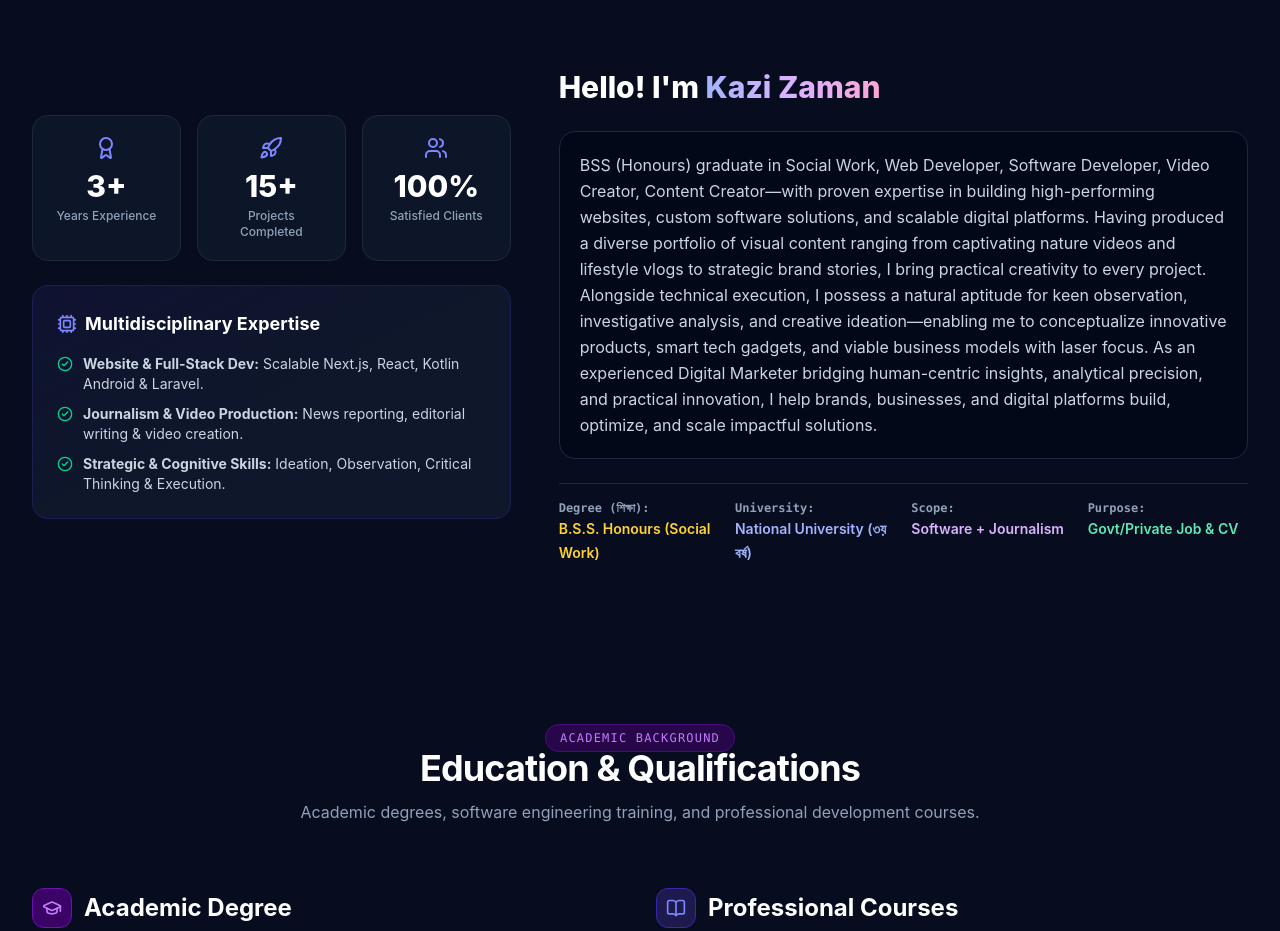
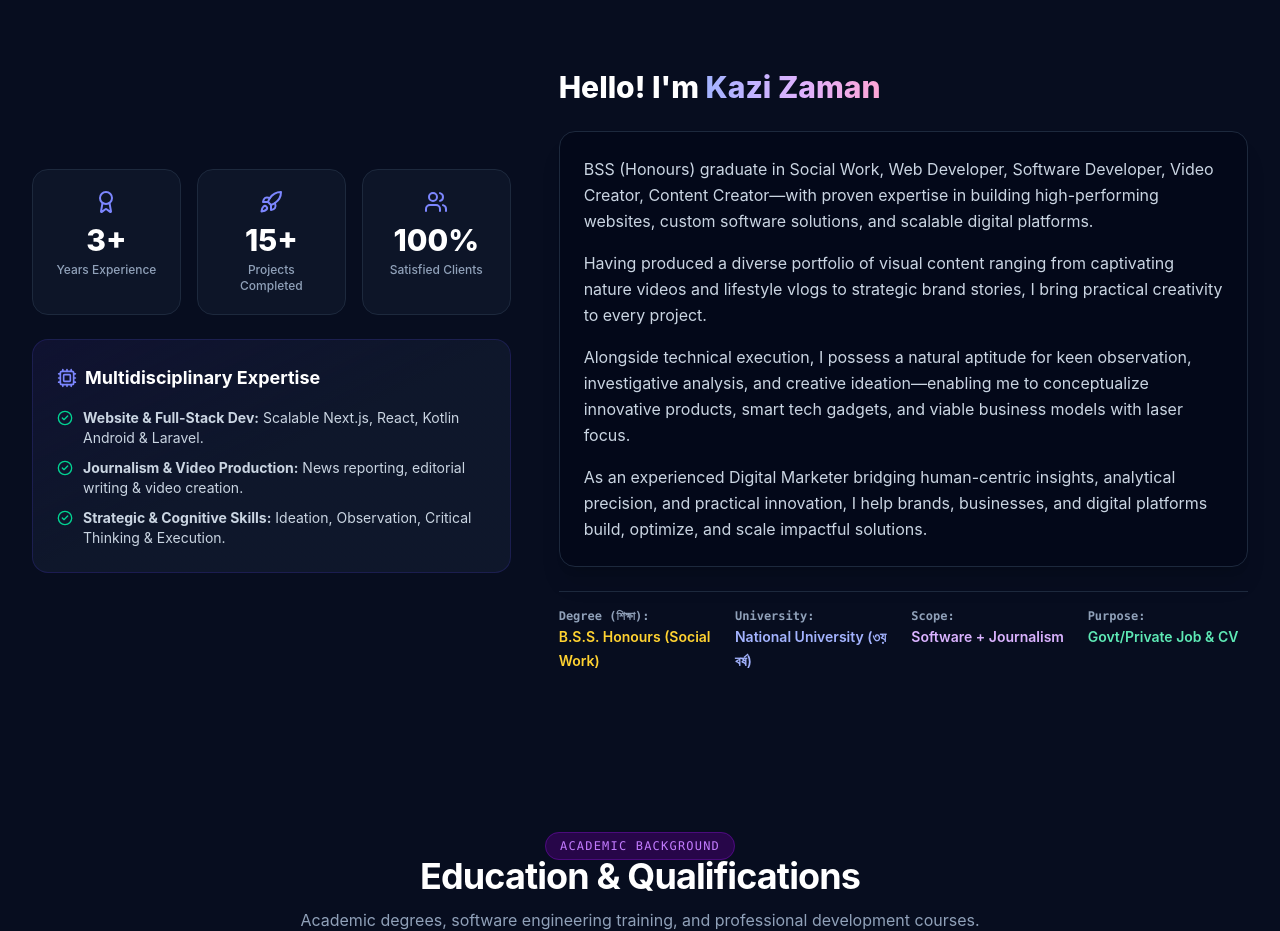
Before and after one commit to tusharwdev/kazizaman-portfolio, a Next.js app: page / in a window 1280 px wide. Shown: the part 3800-4731 px from the top of the page. Built offline with nearby package versions, Linux system fonts and the light colour scheme.

Commit message:
Update About section bio in kazizaman.online

```diff
--- a/db-snapshots/portfolio_data.json
+++ b/db-snapshots/portfolio_data.json
@@ -12,7 +12,7 @@
     "fiverr": "https://www.fiverr.com/kazitushar1",
     "github": "https://github.com/tusharwdev",
     "whatsapp": "https://wa.me/8801786242046",
-    "bio": "প্রযুক্তিগত দক্ষতা, সাংবাদিকতা, সৃজনশীল ধারণা, গবেষণা এবং সম-গুরুত্ব সম্পন্ন ৯টি মূল যোগ্যতায় সমৃদ্ধ পেশাদার প্রোফাইল। সরকারি ও বেসরকারি চাকরি, সিভি এবং সোশ্যাল মিডিয়া উপস্থাপনার জন্য তৈরি।",
+    "bio": "BSS (Honours) graduate in Social Work, Web Developer, Software Developer, Video Creator, Content Creator—with proven expertise in building high-performing websites, custom software solutions, and scalable digital platforms.\n\nHaving produced a diverse portfolio of visual content ranging from captivating nature videos and lifestyle vlogs to strategic brand stories, I bring practical creativity to every project.\n\nAlongside technical execution, I possess a natural aptitude for keen observation, investigative analysis, and creative ideation—enabling me to conceptualize innovative products, smart tech gadgets, and viable business models with laser focus.\n\nAs an experienced Digital Marketer bridging human-centric insights, analytical precision, and practical innovation, I help brands, businesses, and digital platforms build, optimize, and scale impactful solutions.",
     "statusBadge": "Multidisciplinary Specialist | Available for Executive Roles, Tech Projects & Media Consultancy"
   },
   "stats": {
--- a/src/components/About.tsx
+++ b/src/components/About.tsx
@@ -84,9 +84,11 @@ export default function About() {
               </span>
             </h3>
 
-            <p className="text-slate-300 leading-relaxed text-sm sm:text-base bg-slate-950/70 p-5 rounded-2xl border border-slate-800">
-              {developer.bio}
-            </p>
+            <div className="space-y-4 text-slate-300 leading-relaxed text-sm sm:text-base bg-slate-950/70 p-6 rounded-2xl border border-slate-800 shadow-xl">
+              {developer.bio.split("\n\n").map((paragraph, idx) => (
+                <p key={idx}>{paragraph}</p>
+              ))}
+            </div>
 
             <div className="grid grid-cols-2 sm:grid-cols-4 gap-4 pt-4 border-t border-slate-800">
               <div>
--- a/src/context/PortfolioContext.tsx
+++ b/src/context/PortfolioContext.tsx
@@ -83,7 +83,7 @@ export const initialPortfolioData: PortfolioData = {
     fiverr: "https://www.fiverr.com/kazitushar1",
     github: "https://github.com/tusharwdev",
     whatsapp: "https://wa.me/8801786242046",
-    bio: "BSS (Honours) graduate in Social Work, Web Developer, Software Developer, Video Creator, Content Creator—with proven expertise in building high-performing websites, custom software solutions, and scalable digital platforms. Having produced a diverse portfolio of visual content ranging from captivating nature videos and lifestyle vlogs to strategic brand stories, I bring practical creativity to every project. Alongside technical execution, I possess a natural aptitude for keen observation, investigative analysis, and creative ideation—enabling me to conceptualize innovative products, smart tech gadgets, and viable business models with laser focus. As an experienced Digital Marketer bridging human-centric insights, analytical precision, and practical innovation, I help brands, businesses, and digital platforms build, optimize, and scale impactful solutions.",
+    bio: "BSS (Honours) graduate in Social Work, Web Developer, Software Developer, Video Creator, Content Creator—with proven expertise in building high-performing websites, custom software solutions, and scalable digital platforms.\n\nHaving produced a diverse portfolio of visual content ranging from captivating nature videos and lifestyle vlogs to strategic brand stories, I bring practical creativity to every project.\n\nAlongside technical execution, I possess a natural aptitude for keen observation, investigative analysis, and creative ideation—enabling me to conceptualize innovative products, smart tech gadgets, and viable business models with laser focus.\n\nAs an experienced Digital Marketer bridging human-centric insights, analytical precision, and practical innovation, I help brands, businesses, and digital platforms build, optimize, and scale impactful solutions.",
     statusBadge: "BSS (Honours) Social Work | Multidisciplinary Specialist & Digital Innovator",
     heroPhoto: {
       url: "/gallery/hero-bike.jpg?v=20261119_v5",
```
